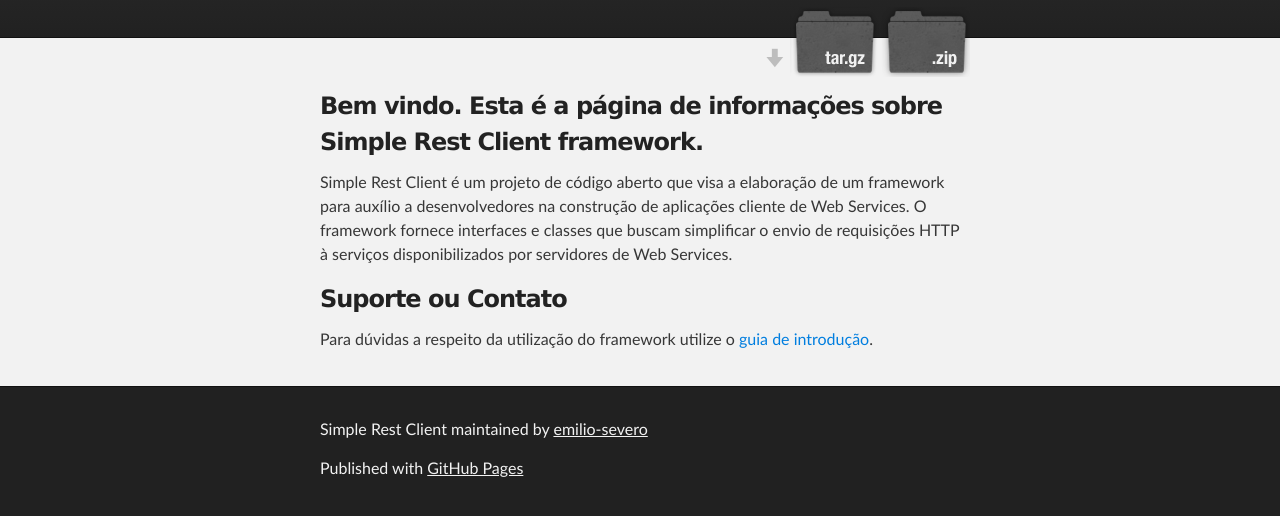
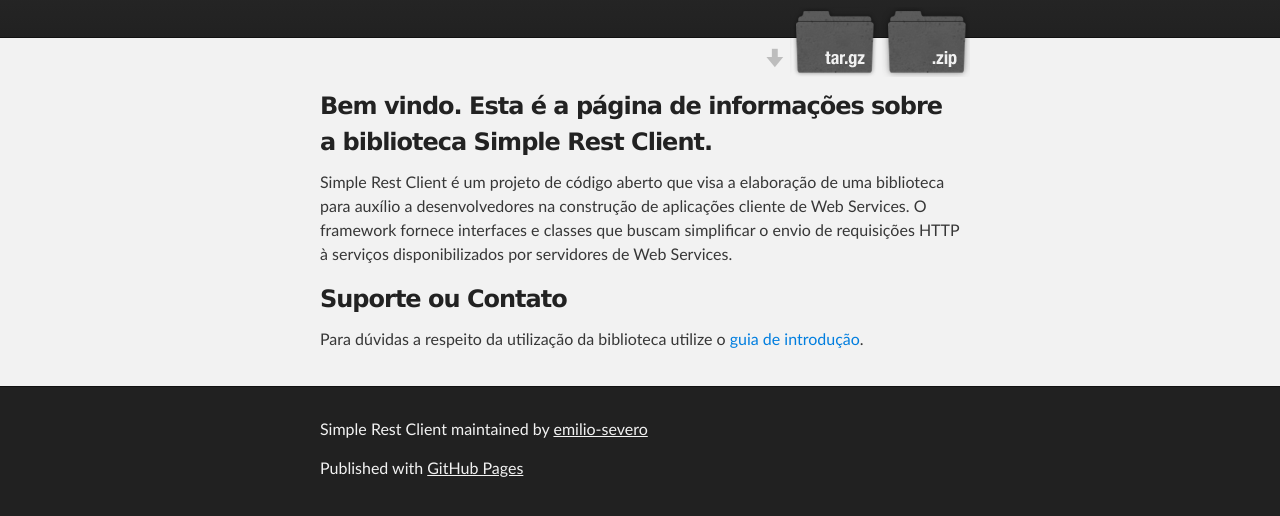
Before and after one commit to emilio-severo/SimpleRestClient, a plain HTML site: page index.html in a window 1280 px wide. Shown: the part 208-724 px from the top of the page. Drawn offline with Linux system fonts and the light colour scheme.

Commit message:
Update index.html

```diff
--- a/index.html
+++ b/index.html
@@ -32,14 +32,14 @@
     <div id="main_content_wrap" class="outer">
       <section id="main_content" class="inner">
         <h3>
-<a id="bem-vindo-esta-é-a-página-de-informações-sobre-simple-rest-client-framework" class="anchor" href="#bem-vindo-esta-%C3%A9-a-p%C3%A1gina-de-informa%C3%A7%C3%B5es-sobre-simple-rest-client-framework" aria-hidden="true"><span aria-hidden="true" class="octicon octicon-link"></span></a>Bem vindo. Esta é a página de informações sobre Simple Rest Client framework.</h3>
+<a id="bem-vindo-esta-é-a-página-de-informações-sobre-a-biblioteca-Simple-Rest-Client" class="anchor" href="#bem-vindo-esta-%C3%A9-a-p%C3%A1gina-de-informa%C3%A7%C3%B5es-sobre-a-biblioteca-Simple-Rest-Client" aria-hidden="true"><span aria-hidden="true" class="octicon octicon-link"></span></a>Bem vindo. Esta é a página de informações sobre a biblioteca Simple Rest Client.</h3>
 
-<p>Simple Rest Client é um projeto de código aberto que visa a elaboração de um framework para auxílio a desenvolvedores na construção de aplicações cliente de Web Services. O framework fornece interfaces e classes que buscam simplificar o envio de requisições HTTP à serviços disponibilizados por servidores de Web Services.</p>
+<p>Simple Rest Client é um projeto de código aberto que visa a elaboração de uma biblioteca para auxílio a desenvolvedores na construção de aplicações cliente de Web Services. O framework fornece interfaces e classes que buscam simplificar o envio de requisições HTTP à serviços disponibilizados por servidores de Web Services.</p>
 
 <h3>
 <a id="suporte-ou-contato" class="anchor" href="#suporte-ou-contato" aria-hidden="true"><span aria-hidden="true" class="octicon octicon-link"></span></a>Suporte ou Contato</h3>
 
-<p>Para dúvidas a respeito da utilização do framework utilize o <a href="https://github.com">guia de introdução</a>.</p>
+<p>Para dúvidas a respeito da utilização da biblioteca utilize o <a href="https://github.com">guia de introdução</a>.</p>
       </section>
     </div>
 
```
